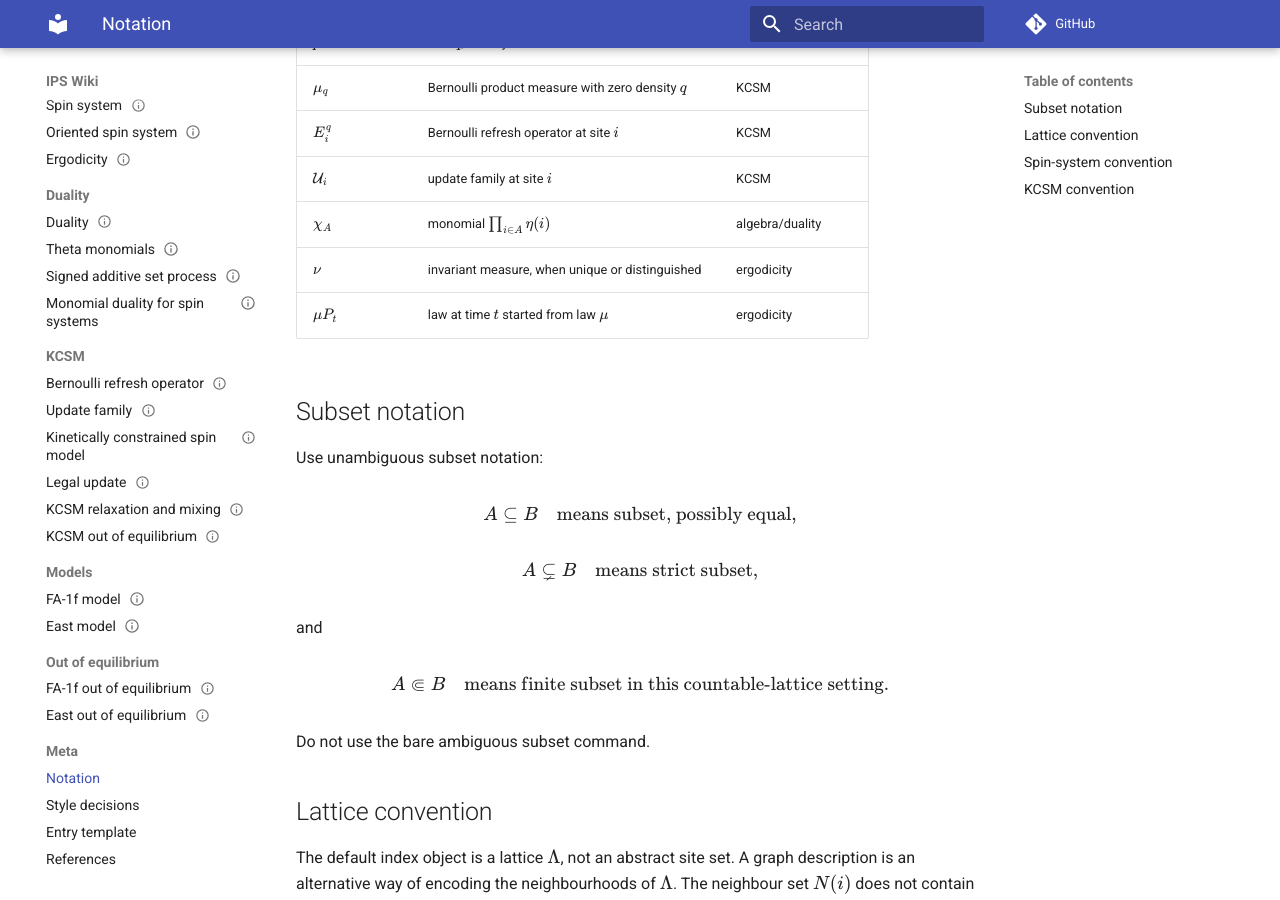
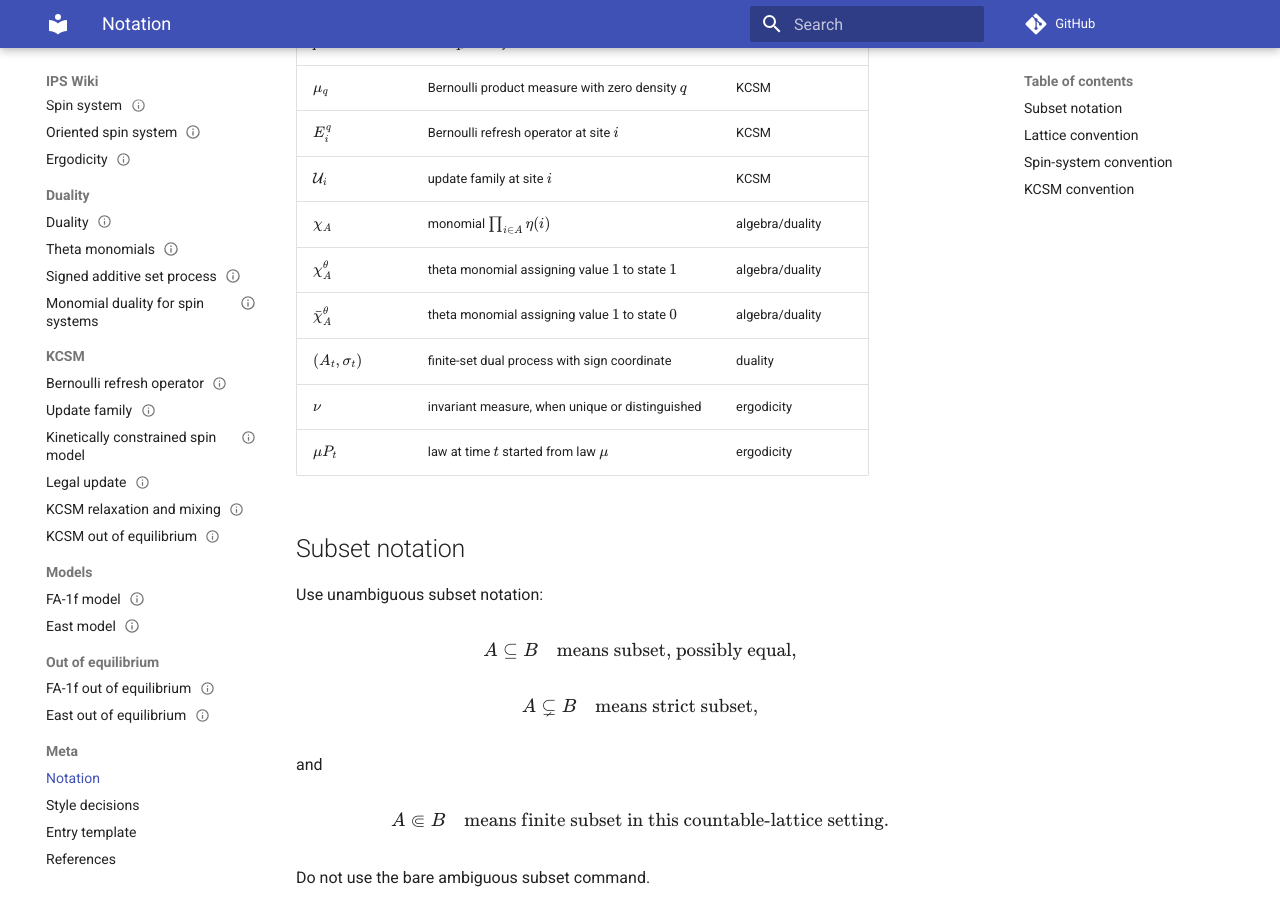
Before and after one commit to maciejgluchowski86-beep/ips-wiki, an MkDocs documentation site: the page built from docs/meta/notation.md, in a window 1280 px wide and 900 px high, scrolled down 884 px. Built offline with MkDocs 1.6.1 and Material for MkDocs 9.7.7, drawn with Linux system fonts in a browser that asks for light colours; comment, search, counter and statistics services are not loaded.

Commit message:
Add duality notation

```diff
--- a/docs/meta/notation.md
+++ b/docs/meta/notation.md
@@ -27,6 +27,9 @@ This page records common notation for the public wiki.
 | \(E_i^q\) | Bernoulli refresh operator at site \(i\) | KCSM |
 | \(\mathcal U_i\) | update family at site \(i\) | KCSM |
 | \(\chi_A\) | monomial \(\prod_{i\in A}\eta(i)\) | algebra/duality |
+| \(\chi_A^\theta\) | theta monomial assigning value \(1\) to state \(1\) | algebra/duality |
+| \(\bar\chi_A^\theta\) | theta monomial assigning value \(1\) to state \(0\) | algebra/duality |
+| \((A_t,\sigma_t)\) | finite-set dual process with sign coordinate | duality |
 | \(\nu\) | invariant measure, when unique or distinguished | ergodicity |
 | \(\mu P_t\) | law at time \(t\) started from law \(\mu\) | ergodicity |
 
```
